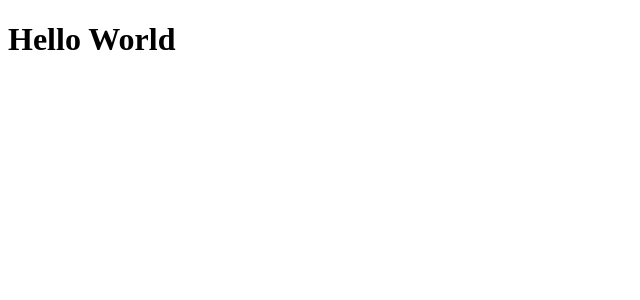
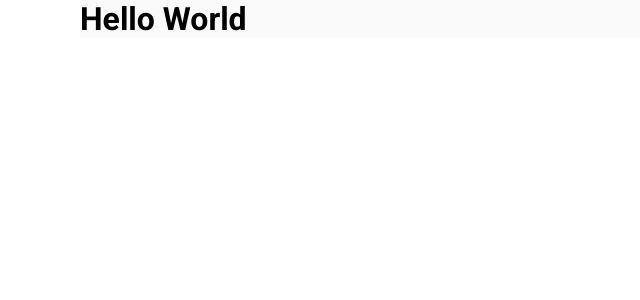
Before and after one commit to KaioFelps/coffee-delivery, a React (Vite) app: page / in a window 1280 px wide. Shown: the top 300 px of the page, without its empty margins (0-640 px from the left). Built offline with nearby package versions, Linux system fonts and the light colour scheme.

Commit message:
start router system for spa plus fix styled-component theme error

```diff
--- a/package.json
+++ b/package.json
@@ -12,13 +12,14 @@
     "react": "^18.2.0",
     "react-dom": "^18.2.0",
     "react-router": "^6.4.1",
+    "react-router-dom": "^6.4.1",
     "styled-components": "^5.3.6"
   },
   "devDependencies": {
     "@types/react": "^18.0.17",
     "@types/react-dom": "^18.0.6",
+    "@types/styled-components": "^5.1.26",
     "@vitejs/plugin-react": "^2.1.0",
-    "@types/styled-components": "^5.1.26",
     "typescript": "^4.6.4",
     "vite": "^3.1.0"
   }
--- a/src/App.tsx
+++ b/src/App.tsx
@@ -1,6 +1,17 @@
+import { ThemeProvider } from "styled-components"
+import { defaultTheme } from "./styles/themes/default"
+import { GlobalStyle } from "./styles/global"
+import { Router } from "./router"
+import { BrowserRouter } from "react-router-dom"
+
 function App() {
   return (
-    <h1>Hello World</h1>
+    <ThemeProvider theme={defaultTheme}>
+      <BrowserRouter>
+        <Router/>
+      </BrowserRouter>
+      <GlobalStyle/>
+    </ThemeProvider>
   )
 }
 
--- a/src/layouts/default/index.tsx
+++ b/src/layouts/default/index.tsx
@@ -1,2 +1,11 @@
 import { Outlet } from "react-router"
-// import LayoutContainer from "./style"
+import { LayoutContainer } from "./style"
+
+export function DefaultLayout() {
+    return (
+        <LayoutContainer>
+            {/*header*/}
+            <Outlet/>
+        </LayoutContainer>
+    )
+}
--- a/src/layouts/default/style.tsx
+++ b/src/layouts/default/style.tsx
@@ -1,5 +1,11 @@
 import styled from "styled-components";
 
-const LayoutContainer = styled.div`
+export const LayoutContainer = styled.div`
+    max-width: 1120px;
+    width: calc(100% - 20px);
+    margin: auto;
+    background: ${props => props.theme["background"]};
 
-`
+    display: flex;
+    flex-direction: column;
+`;
--- /dev/null
+++ b/src/pages/Home/index.tsx
@@ -0,0 +1,5 @@
+export function Home() {
+    return (
+        <h1>Hello World</h1>
+    )
+}
--- /dev/null
+++ b/src/pages/Home/style.ts
@@ -0,0 +1,7 @@
+import styled from "styled-components";
+
+export const MainContainer = styled.main`
+    width: 100%;
+    display: flex;
+    flex-direction: column;
+`;
--- /dev/null
+++ b/src/router.tsx
@@ -0,0 +1,13 @@
+import { Routes, Route } from "react-router"
+import { DefaultLayout } from "./layouts/default"
+import { Home } from "./pages/Home"
+
+export function Router() {
+    return (
+        <Routes>
+            <Route path="/" element={<DefaultLayout/>}>
+                <Route path="/" element={<Home/>}/>
+            </Route>
+        </Routes>
+    )
+}
--- a/src/styles/global.ts
+++ b/src/styles/global.ts
@@ -9,6 +9,18 @@ export const GlobalStyle = createGlobalStyle`
 
 :focus-visible {
     outline: 0;
-    box-shadow: 0 0 0 1px ${({theme}) => theme["yellow-300"]};
+    box-shadow: 0 0 0 1px ${(props) => props.theme["yellow-700"]};
+}
+
+body, input-security, textarea, button {
+    font-family: "Roboto", sans-serif;
+    font-weight: 400;
+    font-size: ${props => props.theme["font-size-16"]};
+}
+
+input, a, button, strong {
+    font-family: inherit;
+    font-size: inherit;
+    color: inherit;
 }
 `
--- a/src/styles/themes/default.ts
+++ b/src/styles/themes/default.ts
@@ -22,4 +22,16 @@ export const defaultTheme = {
     "base-card": "#F3F2F2",
 
     "background": "#FAFAFA",
+
+    // fonts sizes
+
+    "font-size-10": "0.625rem",
+    "font-size-12": "0.75rem",
+    "font-size-14": "0.875rem",
+    "font-size-16": "1rem",
+    "font-size-18": "1.125rem",
+    "font-size-20": "1.25rem",
+    "font-size-24": "1.5rem",
+    "font-size-32": "2rem",
+    "font-size-48": "3rem",
 }
```
Also changed, not shown: src/@types/style.d.ts (added, +21 -0 lines), 1 other file (tests, documents, lock files or other folders).
